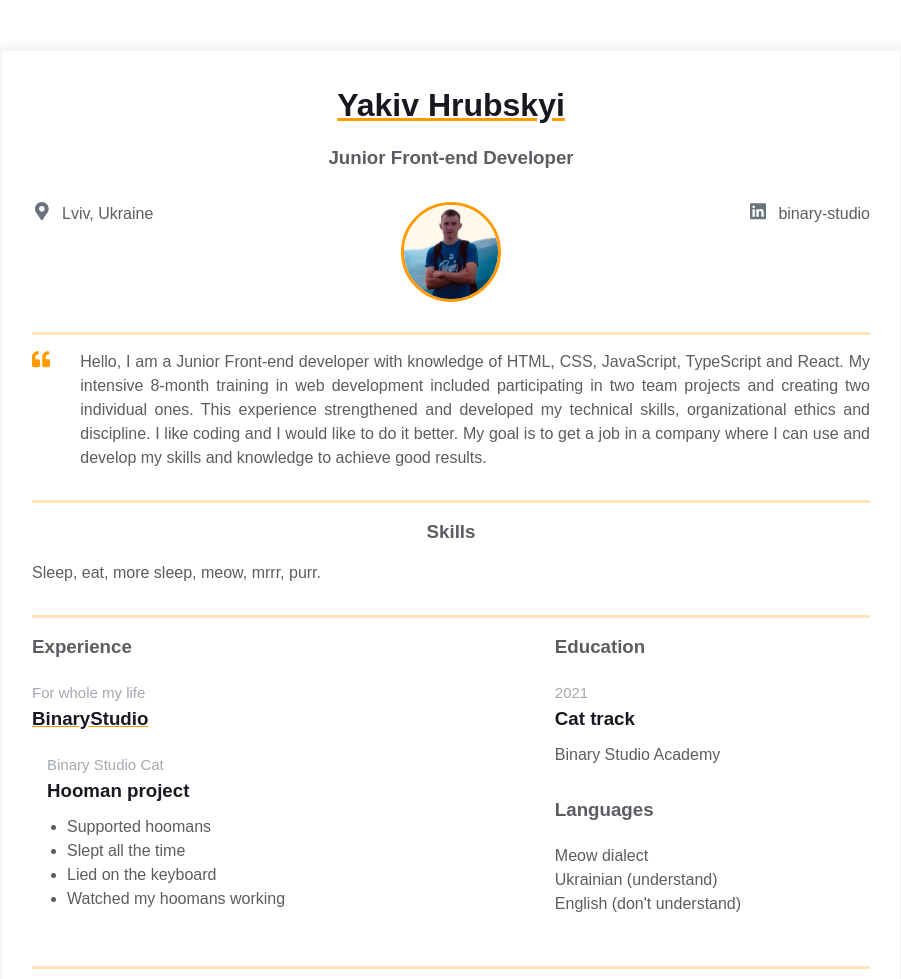
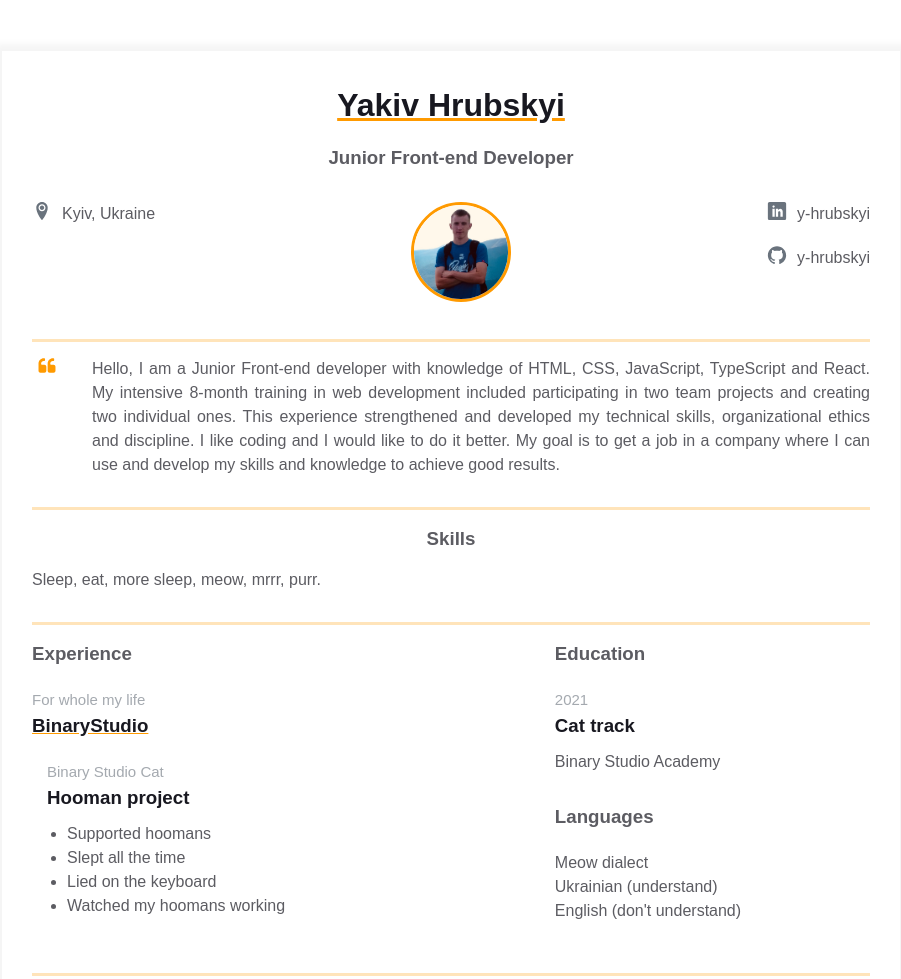
Before and after one commit to y-hrubskyi/homepage, a plain HTML site: page index.html in a window 1280 px wide. Shown: the whole page, without its empty margins (189-1090 px from the left). Drawn offline with Linux system fonts and the light colour scheme.

Commit message:
Personalized contact info

```diff
--- a/index.html
+++ b/index.html
@@ -18,22 +18,18 @@
             <div class="contact_info_container fh">
               <!-- CONTACT INFO LEFT -->
               <div class="contact-info__block">
-                <a href="" rel="author" class="contact-info__item">
-                  <div class="contact-info__item-icon-wrapper">
-                    <svg
-                      class="contact-info__item-icon"
-                      xmlns="http://www.w3.org/2000/svg"
-                      viewBox="0 0 384 512"
-                    >
-                      <path
-                        d="M172.268 501.67C26.97 291.031 0 269.413 0 192 0 85.961 85.961 0 192
-        0s192 85.961 192 192c0 77.413-26.97 99.031-172.268 309.67-9.535
-        13.774-29.93 13.773-39.464 0zM192 272c44.183 0 80-35.817
-        80-80s-35.817-80-80-80-80 35.817-80 80 35.817 80 80 80z"
-                      ></path>
+                <a
+                  href="https://maps.app.goo.gl/szm3mPvNnkyA8TxF6"
+                  rel="author"
+                  class="contact-info__item"
+                  target="_blank"
+                >
+                  <span class="contact-info__item-icon-wrapper">
+                    <svg class="contact-info__item-icon">
+                      <use href="./assets/sprite.svg#icon-location"></use>
                     </svg>
-                  </div>
-                  <span>Lviv, Ukraine</span>
+                  </span>
+                  <span>Kyiv, Ukraine</span>
                 </a>
               </div>
 
@@ -49,28 +45,31 @@
               <!-- CONTACT INFO RIGHT -->
               <div class="contact-info__block">
                 <a
-                  href="https://ua.linkedin.com/company/binary-studio_241166"
+                  href="https://www.linkedin.com/in/y-hrubskyi/"
                   rel="author"
                   class="contact-info__item"
+                  target="_blank"
                 >
-                  <div class="contact-info__item-icon-wrapper">
-                    <svg
-                      class="contact-info__item-icon"
-                      xmlns="http://www.w3.org/2000/svg"
-                      viewBox="0 0 448 512"
-                    >
-                      <path
-                        d="M416 32H31.9C14.3 32 0 46.5 0 64.3v383.4C0 465.5 14.3 480 31.9
-        480H416c17.6 0 32-14.5 32-32.3V64.3c0-17.8-14.4-32.3-32-32.3zM135.4
-        416H69V202.2h66.5V416zm-33.2-243c-21.3 0-38.5-17.3-38.5-38.5S80.9 96
-        102.2 96c21.2 0 38.5 17.3 38.5 38.5 0 21.3-17.2 38.5-38.5 38.5zm282.1
-        243h-66.4V312c0-24.8-.5-56.7-34.5-56.7-34.6 0-39.9 27-39.9
-        54.9V416h-66.4V202.2h63.7v29.2h.9c8.9-16.8 30.6-34.5 62.9-34.5 67.2
-        0 79.7 44.3 79.7 101.9V416z"
-                      ></path>
+                  <span class="contact-info__item-icon-wrapper">
+                    <svg class="contact-info__item-icon">
+                      <use href="./assets/sprite.svg#icon-linkedin"></use>
                     </svg>
-                  </div>
-                  <span>binary-studio</span>
+                  </span>
+                  <span>y-hrubskyi</span>
+                </a>
+
+                <a
+                  href="https://github.com/y-hrubskyi"
+                  rel="author"
+                  class="contact-info__item"
+                  target="_blank"
+                >
+                  <span class="contact-info__item-icon-wrapper">
+                    <svg class="contact-info__item-icon">
+                      <use href="./assets/sprite.svg#icon-github"></use>
+                    </svg>
+                  </span>
+                  <span>y-hrubskyi</span>
                 </a>
               </div>
             </div>
@@ -82,20 +81,8 @@
           <div class="resume__block">
             <div class="intro">
               <div class="intro__icon-wrapper">
-                <svg
-                  class="intro__icon"
-                  xmlns="http://www.w3.org/2000/svg"
-                  viewBox="0 0 512 512"
-                >
-                  <path
-                    d="M464 256h-80v-64c0-35.3 28.7-64 64-64h8c13.3 0 24-10.7
-            24-24V56c0-13.3-10.7-24-24-24h-8c-88.4 0-160 71.6-160 160v240c0
-            26.5 21.5 48 48 48h128c26.5 0 48-21.5
-            48-48V304c0-26.5-21.5-48-48-48zm-288 0H96v-64c0-35.3 28.7-64
-            64-64h8c13.3 0 24-10.7 24-24V56c0-13.3-10.7-24-24-24h-8C71.6
-            32 0 103.6 0 192v240c0 26.5 21.5 48 48 48h128c26.5 0 48-21.5
-            48-48V304c0-26.5-21.5-48-48-48z"
-                  ></path>
+                <svg class="intro__icon">
+                  <use href="./assets/sprite.svg#icon-quote-left"></use>
                 </svg>
               </div>
               <p class="intro_text">
--- a/styles.css
+++ b/styles.css
@@ -1,8 +1,8 @@
 /* General styles */
 * {
+  box-sizing: border-box;
   margin: 0;
   padding: 0;
-  box-sizing: border-box;
 }
 
 body {
@@ -15,6 +15,7 @@ body {
   --icon-color: #6a737d;
   --border-color: #ff9a0045;
   --text-decoration-color: #ff9a00;
+  --general-transition: 250ms linear;
 }
 
 .container {
@@ -37,16 +38,18 @@ body {
 
 .resume {
   margin: 50px auto;
+  padding: 30px 0;
+  max-width: 900px;
+
   border: 1px solid #f5f5f5;
   box-shadow: 1px 1px 7px 7px #f5f5f5;
-  padding: 30px 0;
-  max-width: 900px;
 }
 
 .resume__block {
+  margin-bottom: 15px;
+  padding-bottom: 30px;
+
   border-bottom: 3px solid var(--border-color);
-  padding-bottom: 30px;
-  margin-bottom: 15px;
 }
 
 @media screen and (max-width: 576px) {
@@ -76,21 +79,22 @@ body {
 }
 
 .contact-info__header {
+  margin-bottom: 15px;
+
   color: var(--primary-text-color);
-  margin-bottom: 15px;
   text-decoration-color: var(--text-decoration-color);
   text-decoration-line: underline;
 }
 
 .contact-info__sub-header {
+  margin-bottom: 30px;
   color: var(--secondary-text-color);
-  margin-bottom: 30px;
 }
 
 .contact-info__block {
-  display: flex;
+  /* display: flex;
   flex-direction: column;
-  justify-content: space-between;
+  justify-content: space-between; */
 }
 
 .contact-info__block--center {
@@ -98,10 +102,18 @@ body {
 }
 
 .contact-info__item {
+  display: flex;
+  justify-content: start;
+
   color: var(--secondary-text-color);
   text-decoration: none;
-  display: flex;
-  justify-content: start;
+
+  transition: color var(--general-transition);
+}
+
+.contact-info__item:hover,
+.contact-info__item:focus {
+  color: var(--text-decoration-color);
 }
 
 .contact-info__item:not(:last-child) {
@@ -109,14 +121,21 @@ body {
 }
 
 .contact-info__item-icon-wrapper {
+  display: flex;
+  justify-content: center;
   margin-right: 10px;
   width: 20px;
-  display: flex;
-  justify-content: center;
 }
 
-.contact-info__item-icon path {
+/* .contact-info__item-icon use, */
+.contact-info__item:hover .contact-info__item-icon use,
+.contact-info__item:focus .contact-info__item-icon use {
+  fill: var(--text-decoration-color);
+}
+
+.contact-info__item-icon use {
   fill: var(--icon-color);
+  transition: fill var(--general-transition);
 }
 
 .contact-info__item-icon {
@@ -125,9 +144,10 @@ body {
 }
 
 .contact-info__avatar {
-  border-radius: 50%;
   width: 100px;
   height: 100px;
+
+  border-radius: 50%;
   object-fit: cover;
   border: 3px solid;
   border-color: var(--text-decoration-color);
@@ -141,10 +161,10 @@ body {
 }
 
 .intro__icon-wrapper {
+  display: flex;
+  justify-content: center;
   margin-right: 30px;
   width: 30px;
-  display: flex;
-  justify-content: center;
 }
 
 .intro__icon {
@@ -152,24 +172,24 @@ body {
   vertical-align: text-bottom;
 }
 
-.intro__icon path {
+.intro__icon use {
   fill: var(--text-decoration-color);
 }
 
 .intro_text {
+  text-align: justify;
   color: var(--secondary-text-color);
-  text-align: justify;
 }
 
 .skills__header {
+  margin-bottom: 15px;
+  text-align: center;
   color: var(--secondary-text-color);
-  text-align: center;
-  margin-bottom: 15px;
 }
 
 .skills__text {
+  text-align: justify;
   color: var(--secondary-text-color);
-  text-align: justify;
 }
 /* Intro and skills styles */
 
@@ -180,24 +200,26 @@ body {
 }
 
 .experiences__header {
+  margin-bottom: 20px;
+  text-align: left;
   color: var(--secondary-text-color);
-  text-align: left;
-  margin-bottom: 20px;
 }
 
 .experiences__company-header-durability {
+  margin-bottom: 10px;
+
+  font-size: 15px;
+  text-align: left;
   color: var(--durability-text-color);
-  text-align: left;
-  margin-bottom: 10px;
-  font-size: 15px;
 }
 
 .experiences__company-header-name {
+  margin-bottom: 20px;
+
+  text-align: left;
   color: var(--primary-text-color);
   text-decoration-color: var(--text-decoration-color);
   text-decoration-line: underline;
-  text-align: left;
-  margin-bottom: 20px;
 }
 
 .experiences__company-project {
@@ -206,21 +228,22 @@ body {
 }
 
 .experiences__company-project-role {
+  margin-bottom: 10px;
+
+  font-size: 15px;
+  text-align: left;
   color: var(--durability-text-color);
-  text-align: left;
-  margin-bottom: 10px;
-  font-size: 15px;
 }
 
 .experiences__company-project-name {
+  margin-bottom: 10px;
+  text-align: left;
   color: var(--primary-text-color);
-  text-align: left;
-  margin-bottom: 10px;
 }
 
 .experiences__company-project-responsibilities {
+  padding-left: 20px;
   color: var(--secondary-text-color);
-  padding-left: 20px;
 }
 
 .additional-info {
@@ -232,22 +255,23 @@ body {
 }
 
 .additional-info__education-header {
+  margin-bottom: 20px;
+  text-align: left;
   color: var(--secondary-text-color);
-  text-align: left;
-  margin-bottom: 20px;
 }
 
 .additional-info__education-university-durability {
+  margin-bottom: 10px;
+
+  font-size: 15px;
+  text-align: left;
   color: var(--durability-text-color);
-  text-align: left;
-  margin-bottom: 10px;
-  font-size: 15px;
 }
 
 .additional-info__education-university-speciality {
+  margin-bottom: 10px;
+  text-align: left;
   color: var(--primary-text-color);
-  text-align: left;
-  margin-bottom: 10px;
 }
 
 .additional-info__education-university-name {
@@ -259,9 +283,9 @@ body {
 }
 
 .additional-info__languages-header {
+  margin-bottom: 20px;
+  text-align: left;
   color: var(--secondary-text-color);
-  text-align: left;
-  margin-bottom: 20px;
 }
 
 .additional-info__languages-item {
```
